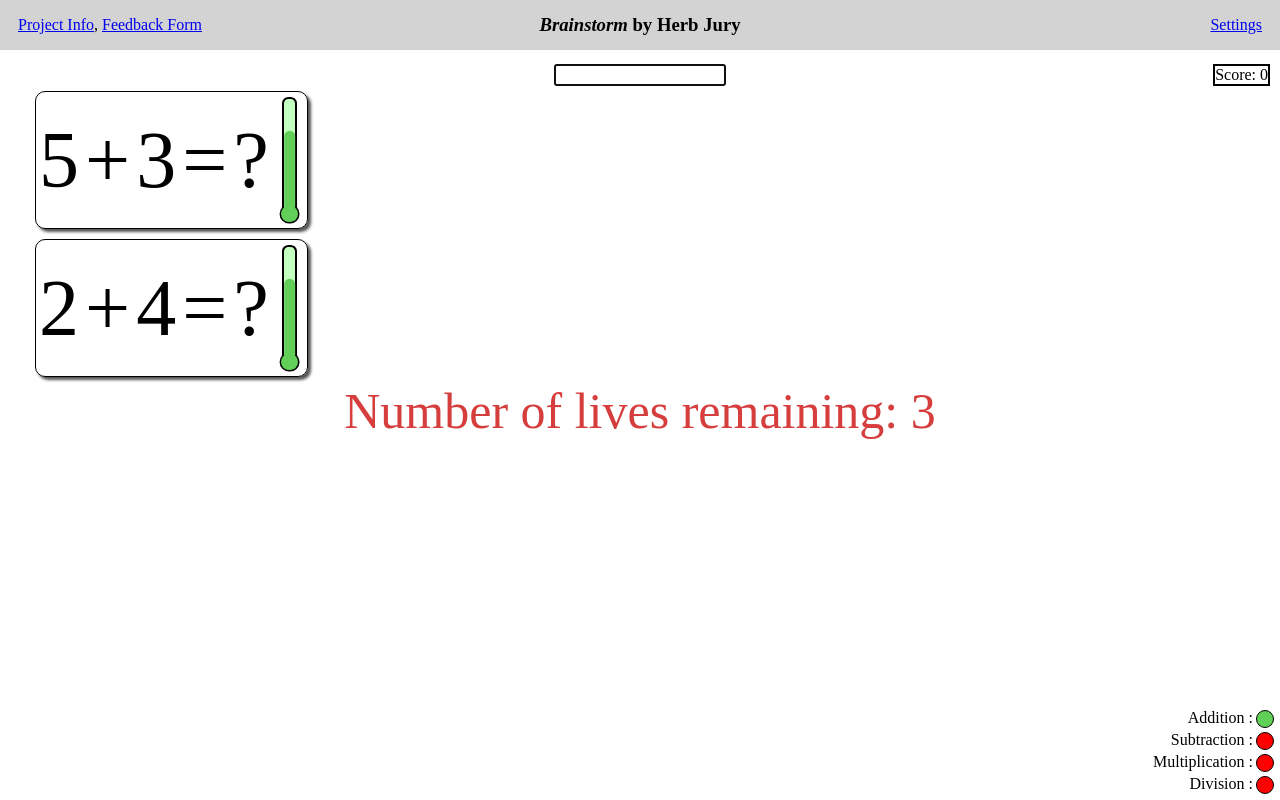
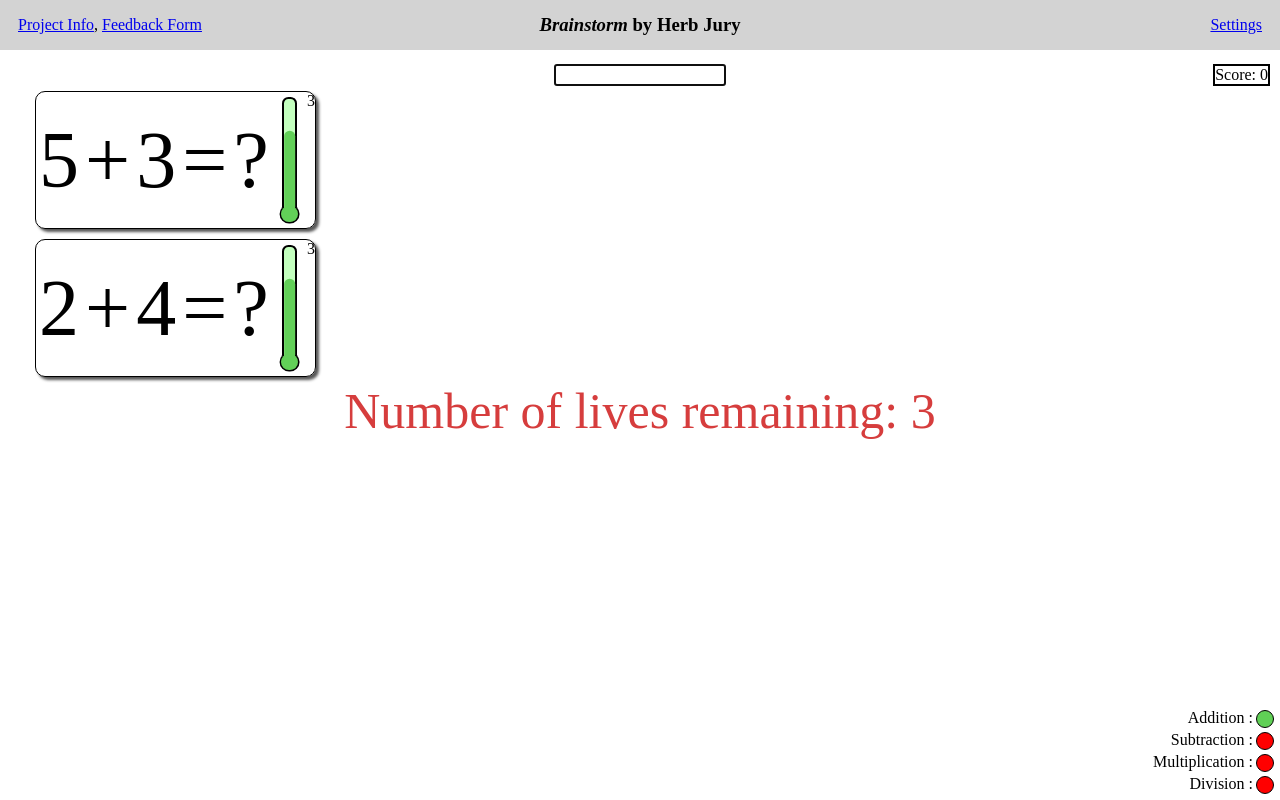
Before and after one commit to MrMugwump/BrainstormComp225, a Next.js app: page / in a window 1280 px wide. Both pictures are taken after a click on the button "Begin Game". Built offline with nearby package versions, Linux system fonts and the light colour scheme.

Commit message:
forget what I changed

```diff
--- a/src/app/equationDisplay.tsx
+++ b/src/app/equationDisplay.tsx
@@ -76,6 +76,7 @@ export default function EquationDisplay({userInput,setUserInput,difficulty,setDi
                     setTimeEnded={setTimeEnded}
                     interval={interval}/>
                 </td>
+                <p>{livesRemaining}</p>
                 {/* <td><p>location = {location}</p></td> */}
                 {/* <td><p>{eq[0]+operation+eq[1]+'='+eq[2]}</p></td> */}
                 {/* <td className="timercell"><p>diff = {difficulty}</p></td> */}
--- a/src/app/timer.tsx
+++ b/src/app/timer.tsx
@@ -32,12 +32,13 @@ function ProgBar({timeLeft,timeLength}:any){
       height: ['100%','0%'],
       transition: {duration: timeLength, ease: 'linear'}
     }),
-    //there is likely a way to get rid of this duplicated code, but I don't know how
+    /*there is likely a way to get rid of this duplicated code, but I don't know how yet*/
     changeColor: (timeLength:number) => ({
       backgroundColor:['hsl(115, 56%, 58%)','hsl(115, 56%, 58%)',	`hsl(0, 100%, 50%)`],
       transition: {duration: timeLength, ease: 'linear'}
     })
   }
+
   useEffect(()=>{
     if(animationFlag){ //shakes the progress bar if the animation flag is set to true
       controls.start("shake");
```
